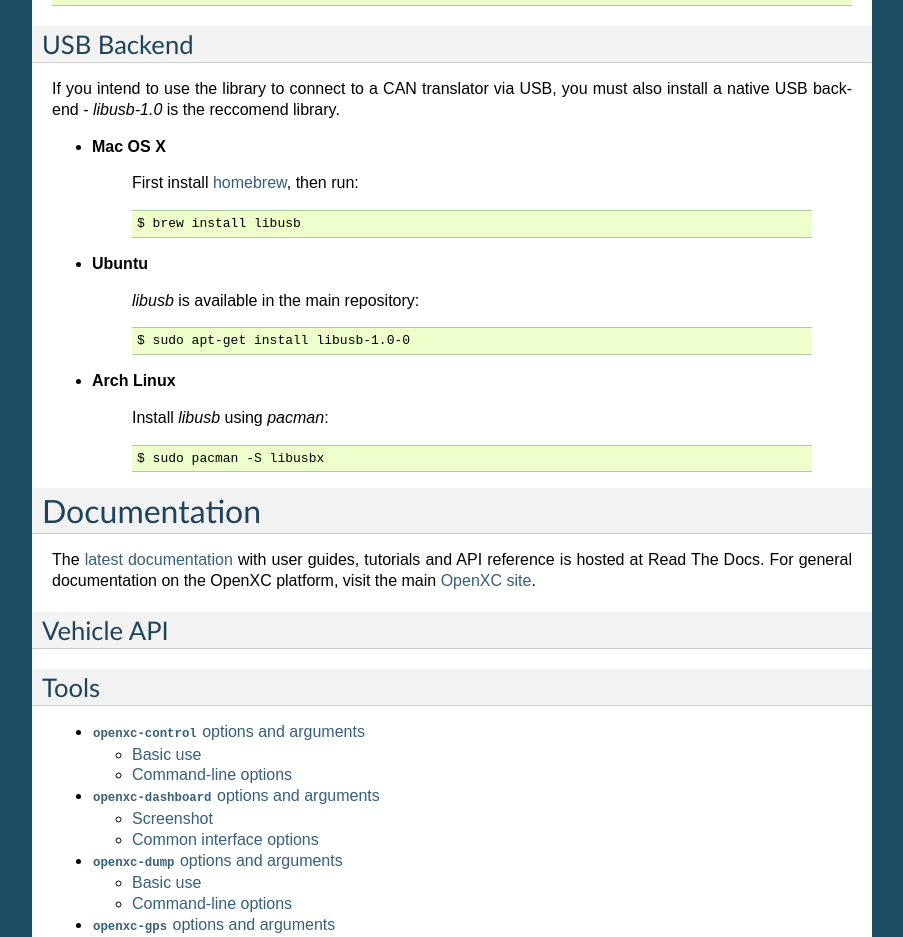
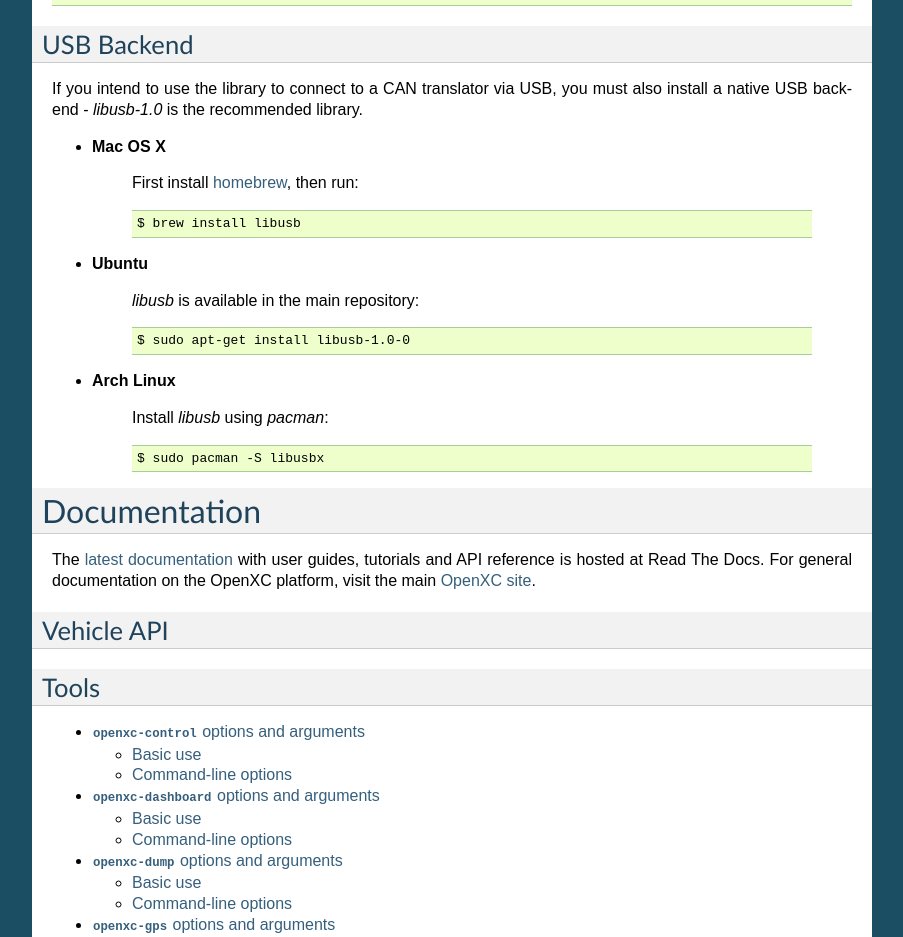
Before and after one commit to openxc/openxc-python, a Sphinx documentation site: the page built from docs/index.rst, in a window 1280 px wide and 1400 px high, scrolled down 1193 px. Shown: the part 159-1096 px from the top of the window, without its empty margins (198-1101 px from the left). Built offline with Sphinx 7.4.7, drawn with Linux system fonts in a browser that asks for light colours.

Commit message:
Fix typo.

```diff
--- a/docs/index.rst
+++ b/docs/index.rst
@@ -49,7 +49,7 @@
 -------------
 
 If you intend to use the library to connect to a CAN translator via USB, you
-must also install a native USB backend - `libusb-1.0` is the reccomend library.
+must also install a native USB backend - `libusb-1.0` is the recommended library.
 
 - **Mac OS X**
 
--- a/docs/tools/dashboard.rst
+++ b/docs/tools/dashboard.rst
@@ -29,10 +29,6 @@
 * Total messages received of any type
 * Total amount of data received over the source interface
 * Average data rate since the program started
-
-----------
-Screenshot
-----------
 
 This is a screenshot of the dashboard showing all possible columns of data.
 
```
